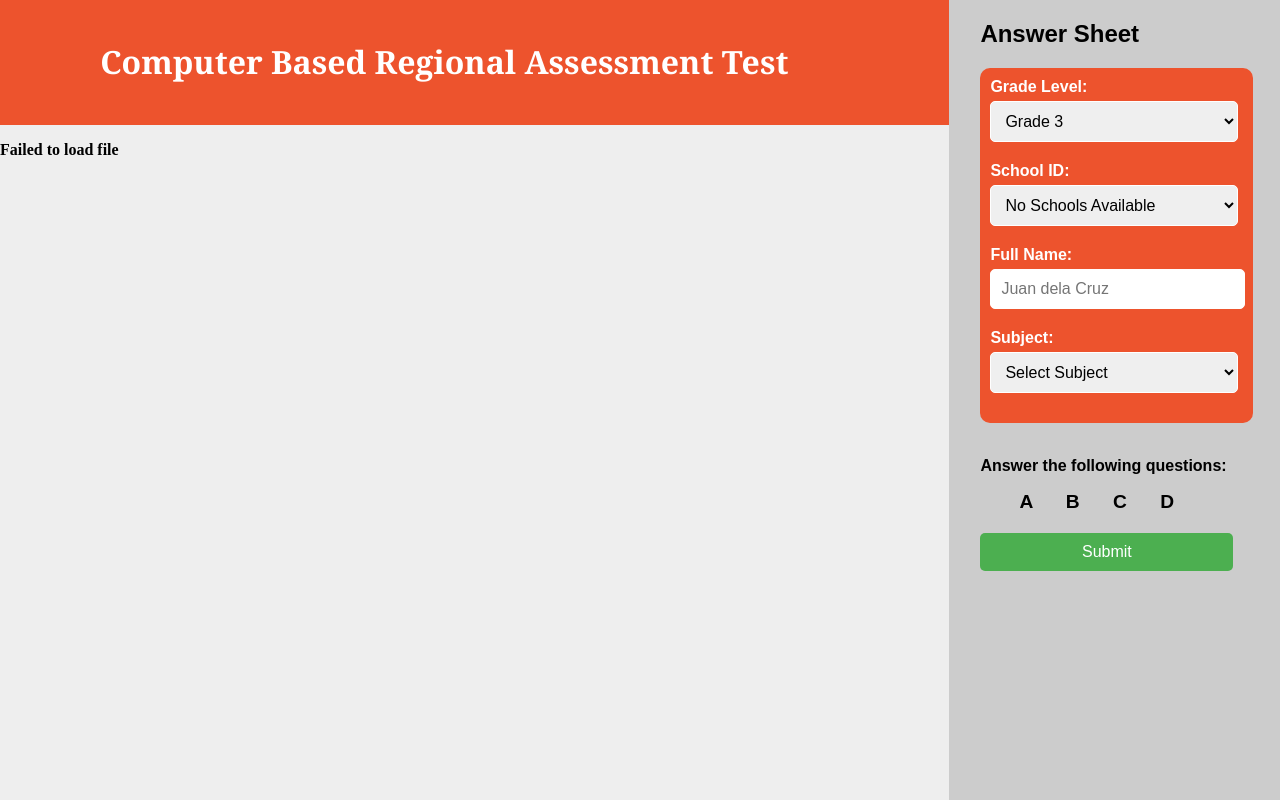
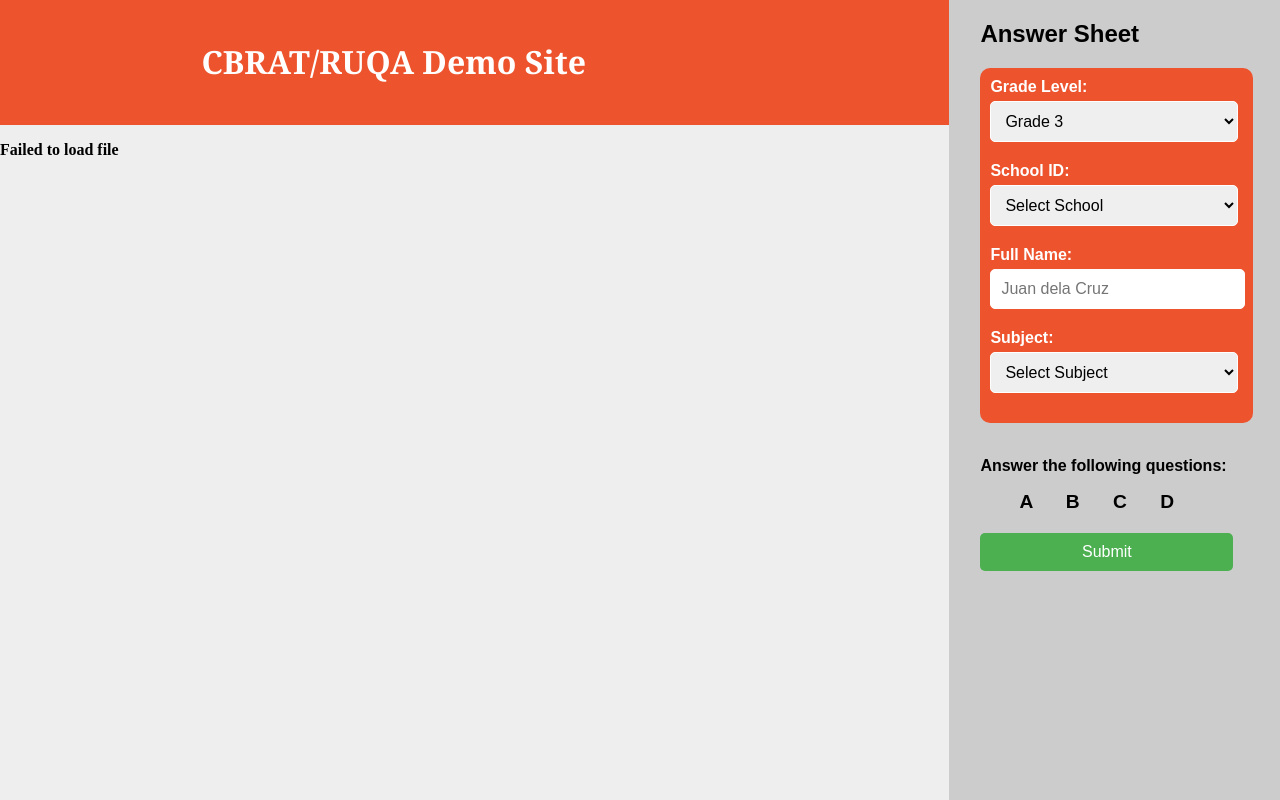
Before and after one commit to ChampRedRalph/cbrat, a PHP site: page /demo.php in a window 1280 px wide. Run offline with PHP 8.4, Linux system fonts and the light colour scheme; data that the repository does not hold is empty.

Commit message:
demo update
demo update - new dumym questionaire

```diff
--- a/demo.php
+++ b/demo.php
@@ -279,7 +279,7 @@
         <div class="container">
             <div class="right">
                 <div class="header">
-                    <h1>Computer Based Regional Assessment Test</h1>
+                    <h1>CBRAT/RUQA Demo Site</h1>
                     <div class="logo">
                         <img src="./assets/depedlogo.png" alt="deped10logo">
                         <img src="./assets/ict.png" alt="ictlogo">
@@ -309,90 +309,31 @@
                         </select>
 
                         <label for="schoolid">School ID:</label>
-                        <!--input type="number" id="schoolid" name="schoolid" placeholder="128060" maxlength="6" required /--!>
-                        <?php
-
-                        if ($result->num_rows > 0) {
-    echo '<select name="schoolid" class="form-control" required>';
-    echo '<option value="">Select School</option>';
-
-    // Loop through the result set and populate the combo box
-    while ($row = $result->fetch_assoc()) {
-        $schoolid = $row['schoolid'];
-        $name = $row['name'];
-
-        echo '<option value="' . htmlspecialchars($schoolid) . '">' . htmlspecialchars($name) . '</option>';
-    }
-
-    echo '</select>';
-} else {
-    echo '<select name="schoolid" class="form-control" required>';
-    echo '<option value="">No schools available</option>';
-    echo '</select>';
-}
-
-?>
+                        <select id="schoolid" name="schoolid" required>
+                            <option value="" disabled selected>Select School</option>
+                            <option value="A">School A</option>
+                            <option value="B">School B</option>
+                            <option value="C">School C</option>
+                            <option value="D">School D</option>
+                            <option value="E">School E</option>
+                            <option value="F">School F</option>
+                            <option value="G">School G</option>
+                            <option value="H">School H</option>
+                        </select>
                         <label for="name">Full Name:</label>
                         <input type="text" id="name" name="name" placeholder="Juan dela Cruz" required />
-
-
-
-
-
-
-
-
                         <label for="subject">Subject:</label>
-                        <!-- <select id="subject" name="subject" required>
-                            <option value="" selected disabled>Select subject</option>
-
-                        </select> -->
-
-                        <?php
-// Include database connection
-
-// Get the selected grade from the URL
-$selected_grade = isset($_GET['grade']) ? $_GET['grade'] : null;
-
-// Initialize an empty subjects array
-$subjects = [];
-// Check if a grade has been selected
-if ($selected_grade) {
-    // Prepare the SQL query to fetch subjects based on the selected grade
-    $sql = "SELECT `subject`,`file` FROM subjects WHERE `file` IS NOT NULL and gradelevel = ? and quarter = 5";
-
-    // Prepare and execute the statement
-    if ($stmt = $conn->prepare($sql)) {
-        $stmt->bind_param('i', $selected_grade); // Bind gradelevel as an integer
-        $stmt->execute();
-        $result = $stmt->get_result();
-
-        // Fetch the results into the $subjects array
-        while ($row = $result->fetch_assoc()) {
-            $subjects[] = [
-                'subject' => $row['subject'],
-                'file' => $row['file']
-            ];
-        }
-        $stmt->close();
-    }
-}
-
-?>
-
-<!-- HTML Dropdown for Subjects -->
-<select id="subject" name="subject" required>
-    <option value="" selected disabled>Select subject</option>
-    <?php
-    if (!empty($subjects)) {
-        foreach ($subjects as $subject) {
-            echo "<option value='" . htmlspecialchars($subject['file']) . "'>" . htmlspecialchars($subject['subject']) . "</option>";
-        }
-    } else {
-        echo "<option value='' disabled>No subjects available</option>";
-    }
-    ?>
-</select>
+                            <select id="subject" name="subject" required>
+                                <option value="" selected disabled>Select subject</option>
+                                <option value="math">Mathematics</option>
+                                <option value="science">Science</option>
+                                <option value="english">English</option>
+                                <option value="filipino">Filipino</option>
+                                <option value="ap">Araling Panlipunan</option>
+                                <option value="esp">Edukasyon sa Pagpapakatao</option>
+                                <option value="mapeh">Music, Arts, PE, and Health</option>
+                                <option value="tle">Technology and Livelihood Education</option>
+                            </select>
 
 
                     </div>
@@ -491,7 +432,7 @@ if ($selected_grade) {
                             var grade = document.getElementById('grade').value; // Get the selected grade
                             // console.log(grade);
                             // var selectedValue = "questionnaire/grade_" + grade + "/" + select.value + ".pdf";
-                            var selectedValue = "../adminquarterlyassessment/questionaire/"+select.value;
+                            var selectedValue = "../CBRAT/demo_questionaire.pdf";
                             console.log(selectedValue);
 
                             // Set the PDF viewer data and href attributes to the selected subject
@@ -503,7 +444,7 @@ if ($selected_grade) {
                     </script>
                     <!-- // TODO: Submit to database -->
                     <!-- <button type="submit" onclick="submitForm()">Submit</button> -->
-                    <button type="submit" >Submit</button>
+                    <button type="button" onclick="location.reload();">Submit</button>
                 </form>
 
             </div>
```
Also changed, not shown: 1 other file.
